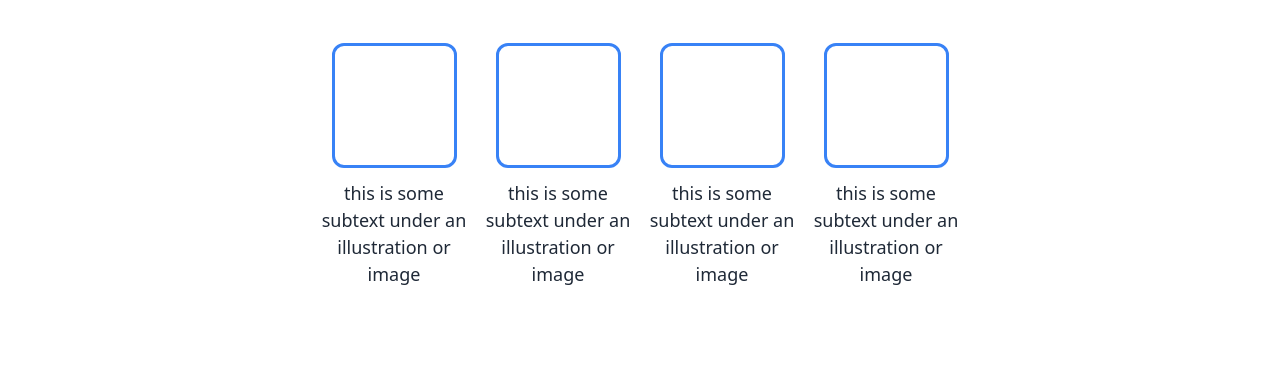
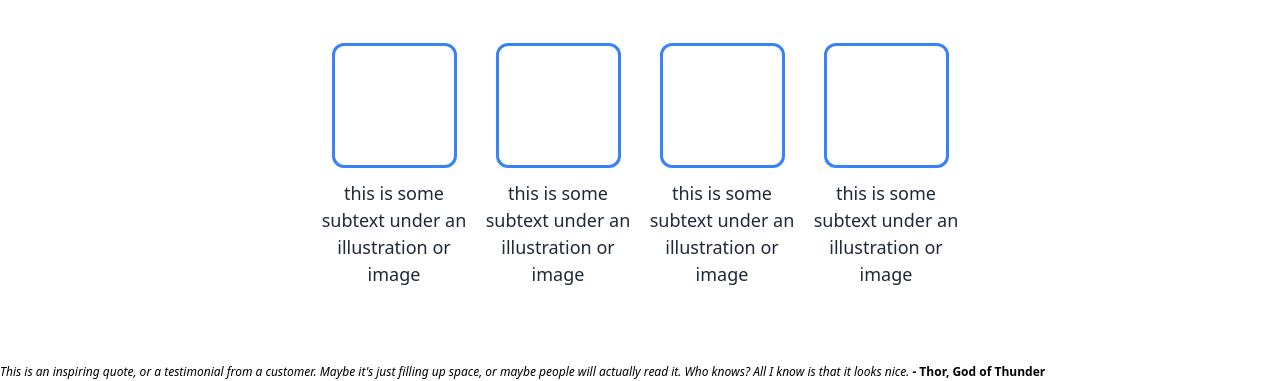
Before and after one commit to tobiasz-rayski/odin-landing-page, a plain HTML site: page index.html in a window 1280 px wide. Shown: the part 622-1003 px from the top of the page. Drawn offline with Linux system fonts and the light colour scheme.

Commit message:
Add quote section elements

```diff
--- a/index.html
+++ b/index.html
@@ -67,5 +67,15 @@
         </div>
       </div>
     </section>
+    <section class="section-quote">
+      <div class="container-quote">
+        <em class="text-quote">
+          This is an inspiring quote, or a testimonial from a customer. Maybe
+          it's just filling up space, or maybe people will actually read it. Who
+          knows? All I know is that it looks nice.
+        </em>
+        <strong class="signature-quote"> - Thor, God of Thunder </strong>
+      </div>
+    </section>
   </body>
 </html>
```
